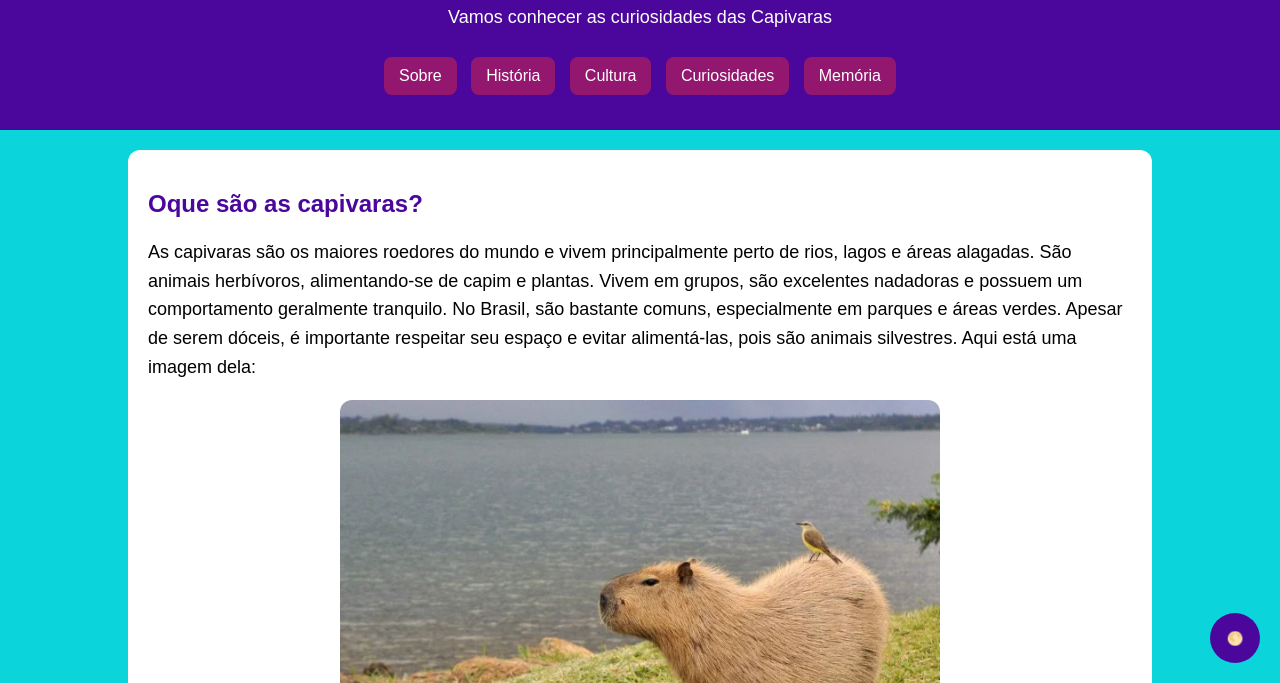
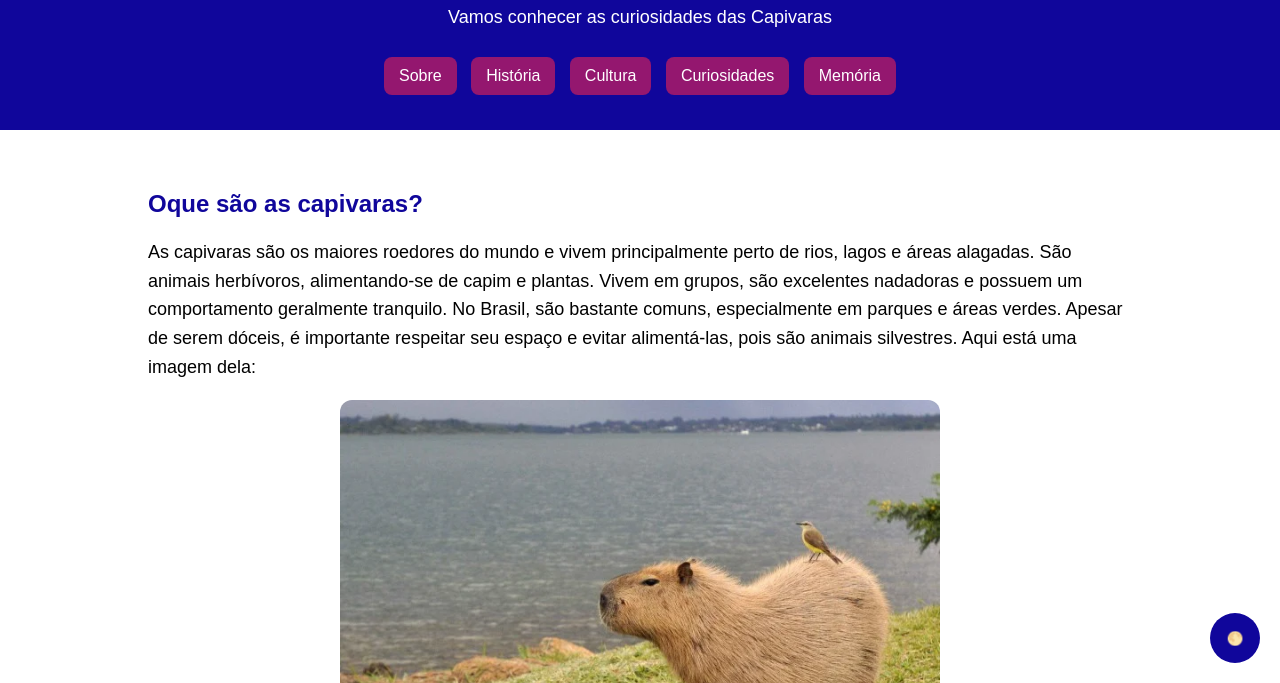
Before and after one commit to barbosaeduardo06-del/tarefa-ed-digital, a plain HTML site: page index.html in a window 1280 px wide. Shown: the part 117-800 px from the top of the page. Drawn offline with Linux system fonts and the light colour scheme.

Commit message:
atualizei o codigo

```diff
--- a/style.css
+++ b/style.css
@@ -1,7 +1,7 @@
 :root{
-    --cor-fundo: #0bd4db;
+    --cor-fundo: #ffffff;
     --cor-texto: #000000;
-    --cor-principal: #4b069b;
+    --cor-principal: #10069b;
     --cor-secundaria: #94176f;
     --cor-hover: #c77dff;
     --cor-superficie: white;
```
